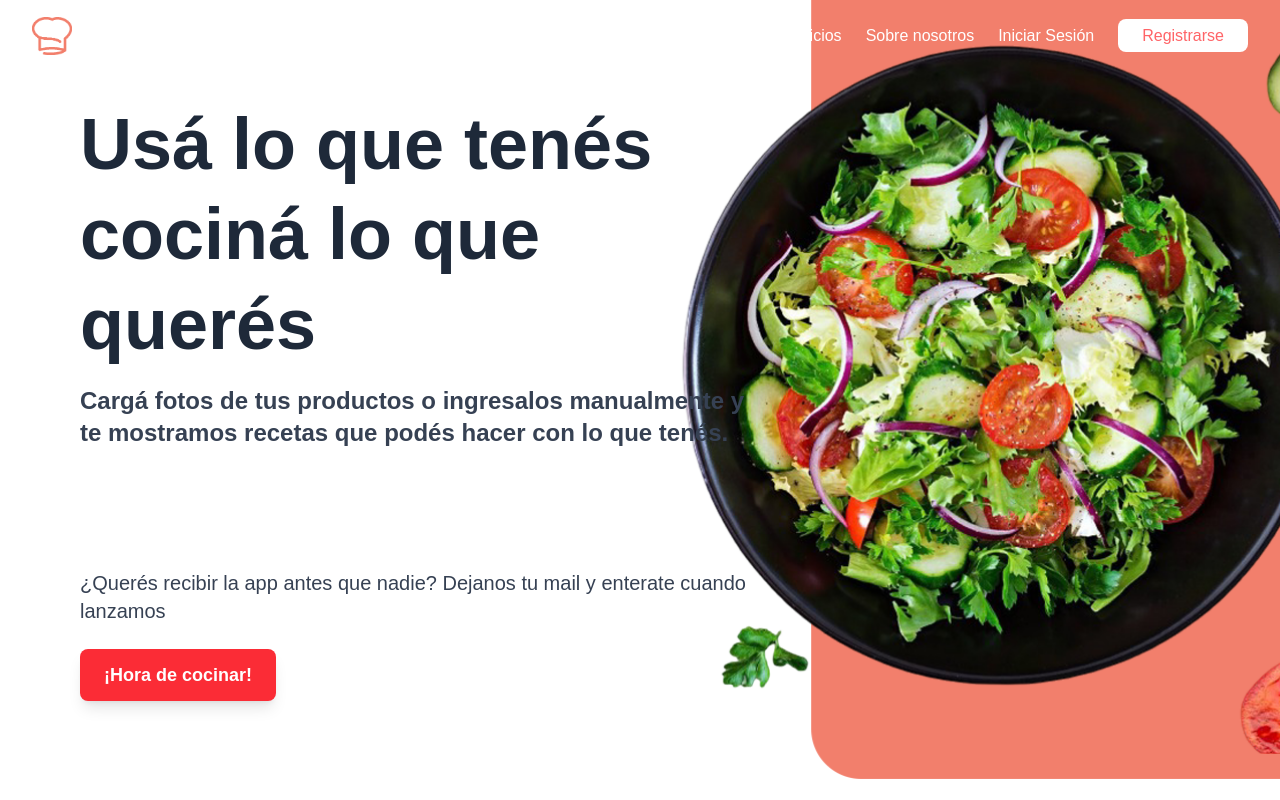
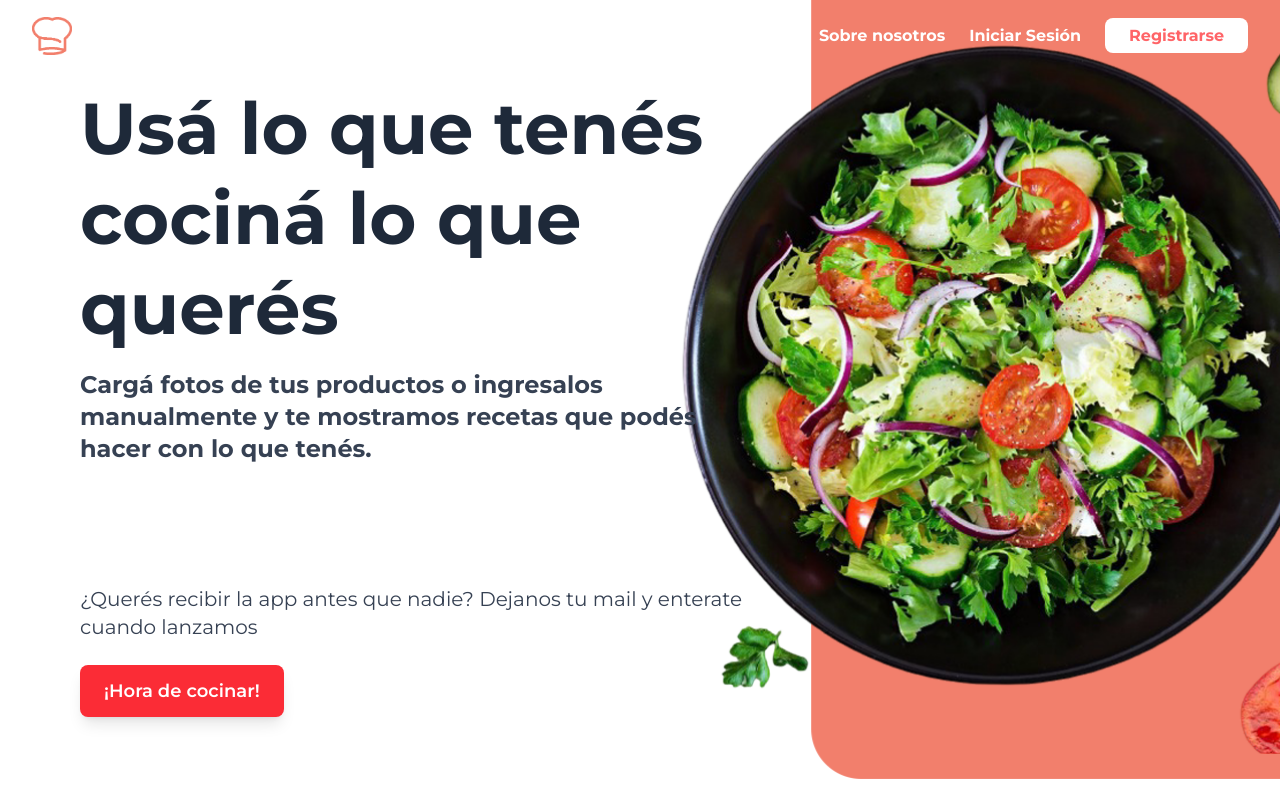
Before and after one commit to adigio/cuoco-ui, a Next.js app: page / in a window 1280 px wide. Shown: the top 800 px of the page. Built offline with nearby package versions, Linux system fonts and the light colour scheme.

Commit message:
fix hover navbar + config montserrat

```diff
--- a/src/app/globals.css
+++ b/src/app/globals.css
@@ -4,7 +4,6 @@
   --background: #ffffff;
   --foreground: #171717;
   --background-color-nav-scrolled: rgba(242, 127, 108, 92);
-
 }
 
 @theme inline {
@@ -24,12 +23,11 @@
 body {
   background: var(--background);
   color: var(--foreground);
-  font-family: Arial, Helvetica, sans-serif;
+  font-family:  var(--font-montserrat), 'sans-serif';
 }
 
 
-/* Navbar */
-
+/* Navbars */
 .background-color-nav-scrolled{
   background-color: var(--background-color-nav-scrolled);
 }
--- a/src/app/layout.js
+++ b/src/app/layout.js
@@ -1,4 +1,4 @@
-import { Geist, Geist_Mono } from "next/font/google";
+import { Geist, Geist_Mono, Montserrat } from "next/font/google";
 import "./globals.css";
 
 const geistSans = Geist({
@@ -6,9 +6,11 @@ const geistSans = Geist({
   subsets: ["latin"],
 });
 
-const geistMono = Geist_Mono({
-  variable: "--font-geist-mono",
+
+const montserrat = Montserrat({
   subsets: ["latin"],
+  weight: ["200", "400", "500", "600", "700", "800"],
+  variable: "--font-montserrat",
 });
 
 export const metadata = {
@@ -20,7 +22,7 @@ export default function RootLayout({ children }) {
   return (
     <html lang="en">
       <body
-        className={`${geistSans.variable} ${geistMono.variable} antialiased`}
+        className={`${montserrat.variable}`}
       >
         {children}
       </body>
--- a/src/components/navbars/NavbarLanding.jsx
+++ b/src/components/navbars/NavbarLanding.jsx
@@ -21,25 +21,25 @@ export default function NavbarLanding() {
 
 
   return (
-    <nav  className={`fixed top-0 left-0 w-full z-50 py-4 px-8 transition-all duration-300 ${
+    <nav className={`fixed top-0 left-0 w-full z-50 py-4 px-8 transition-all duration-300 ${
         scrolled ? "background-color-nav-scrolled shadow text-red-400" : "bg-transparent text-white"
         }`}>
       <div className="flex justify-between items-center">
-        <div className={`text-3xl font-bold ${scrolled ? "text-red-400" : "text-white"}`}>
+        <div className={`text-3xl ${scrolled ? "text-red-400" : "text-white"}`}>
           <img
             src={scrolled ? "/logos/logo-blanco.png" : "/logos/logo-rosa.png"}
             alt="Comida casera"
             className="w-10 h-10 object-contain"
           />
         </div>
-        <div className="space-x-6 text-white">
-          <Link href="/beneficios" className="hover:text-gray-400">
+        <div className="space-x-6 text-white font-bold">
+          <Link href="/beneficios" className={`${scrolled ? "hover:text-red-200" : "hover:text-red-400" }`}>
             Beneficios
           </Link>
-          <Link href="/sobre-nosotros" className="hover:text-gray-400">
+          <Link href="/sobre-nosotros" className={`${scrolled ? "hover:text-red-200" : "hover:text-red-400" }`}>
             Sobre nosotros
           </Link>
-          <Link href="/iniciar-sesion" className="hover:text-gray-400">
+          <Link href="/iniciar-sesion" className={`${scrolled ? "hover:text-red-200" : "hover:text-red-400" }`}>
             Iniciar Sesión
           </Link>
           <Link
--- /dev/null
+++ b/tailwind.config.js
@@ -0,0 +1,15 @@
+/** @type {import('tailwindcss').Config} */
+module.exports = {
+    content: [
+      "./src/**/*.{js,jsx,ts,tsx}",
+      "./app/**/*.{js,jsx,ts,tsx}",
+    ],
+    theme: {
+      extend: {
+        fontFamily: {
+          montserrat: ['var(--font-montserrat)', 'Montserrat', 'sans-serif'],
+        },
+      },
+    },
+    plugins: [],
+  }
```
